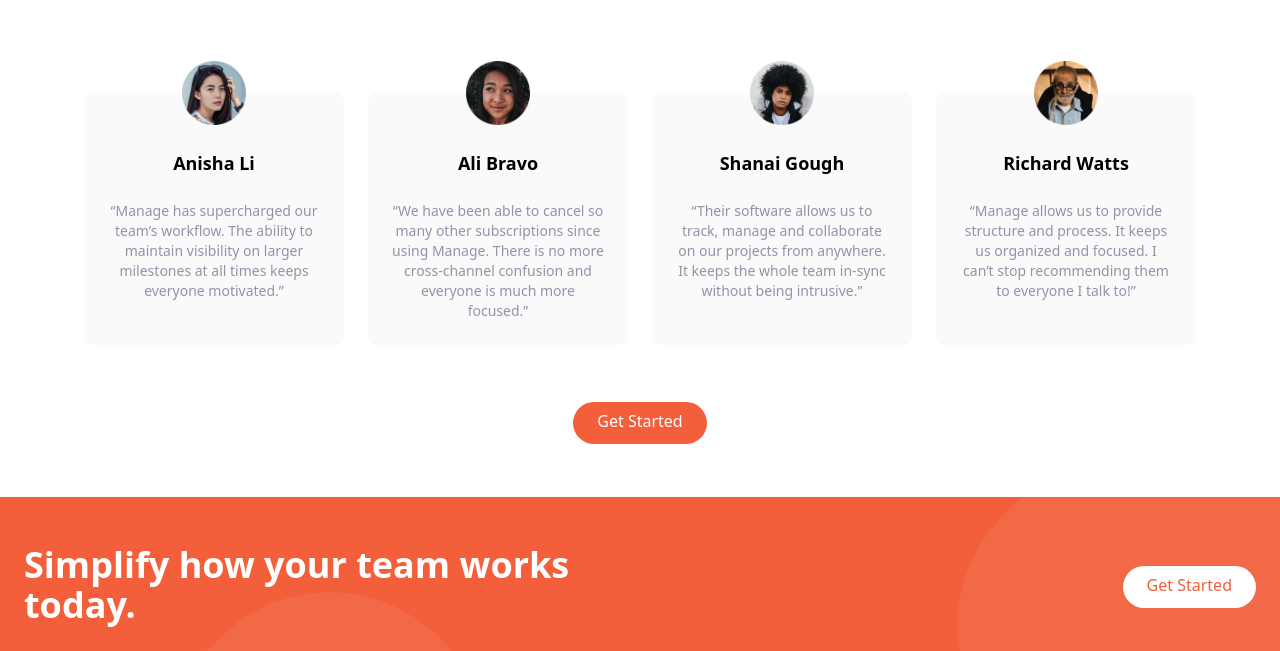
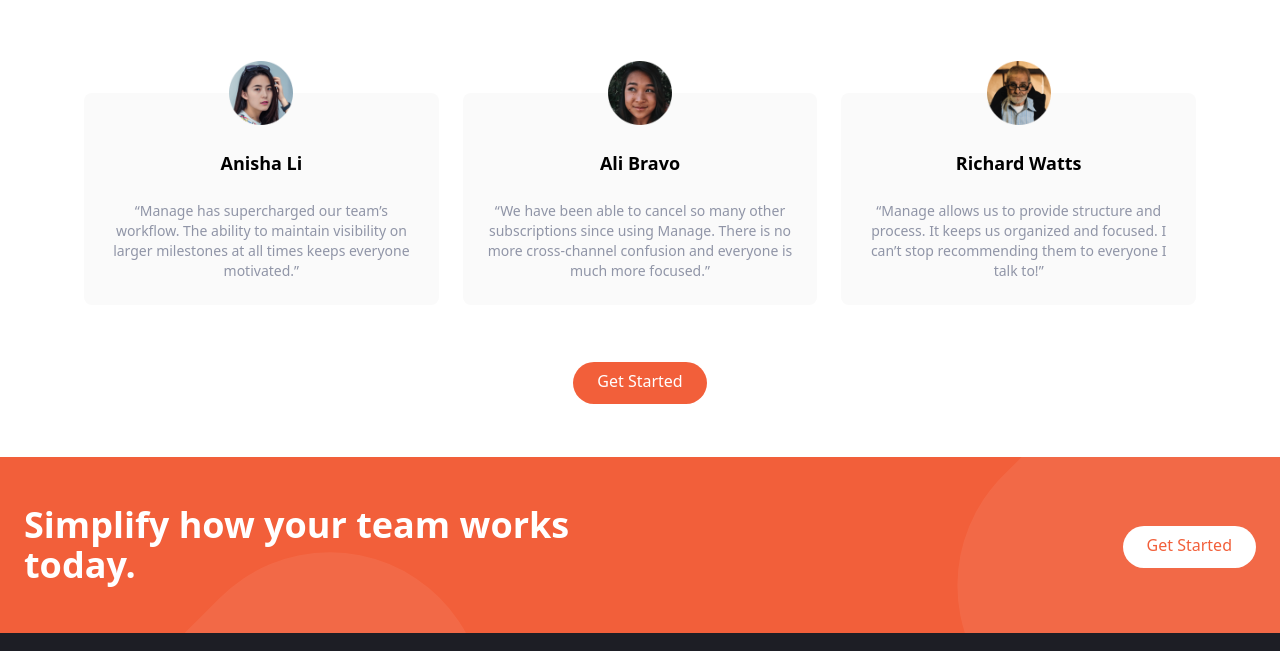
Before and after one commit to yawsamcode/manage-landing-page, a website: page index.html in a window 1280 px wide. Shown: the part 1548-2199 px from the top of the page. Drawn offline with Linux system fonts and the light colour scheme.

Commit message:
Updatd Testimonial on desktop view to show only three

```diff
--- a/index.html
+++ b/index.html
@@ -228,7 +228,7 @@
           </div>
           <!--Testimonial 3 -->
           <div
-            class="hidden flex flex-col items-center p-6 space-y-6 rounded-lg bg-veryLightGray md:w-1/3 md:flex"
+            class="hidden flex-col items-center p-6 space-y-6 rounded-lg bg-veryLightGray md:w-1/3"
           >
             <img src="./images/avatar-shanai.png" class="w-16 -mt-14" alt="" />
             <h5 class="text-lg font-bold">Shanai Gough</h5>
@@ -240,7 +240,7 @@
           </div>
           <!--Testimonial 4 -->
           <div
-            class="hidden flex flex-col items-center p-6 space-y-6 rounded-lg bg-veryLightGray md:w-1/3 md:flex"
+            class="hidden flex-col items-center p-6 space-y-6 rounded-lg bg-veryLightGray md:w-1/3 md:flex"
           >
             <img src="./images/avatar-richard.png" class="w-16 -mt-14" alt="" />
             <h5 class="text-lg font-bold">Richard Watts</h5>
```
